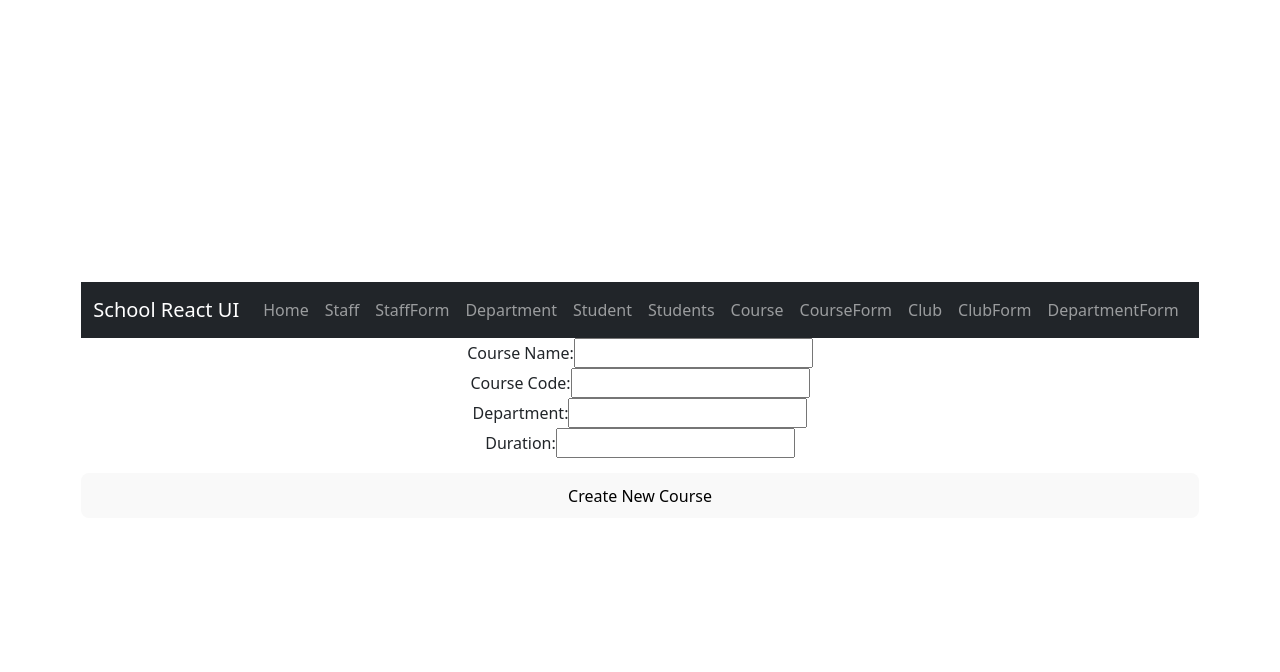
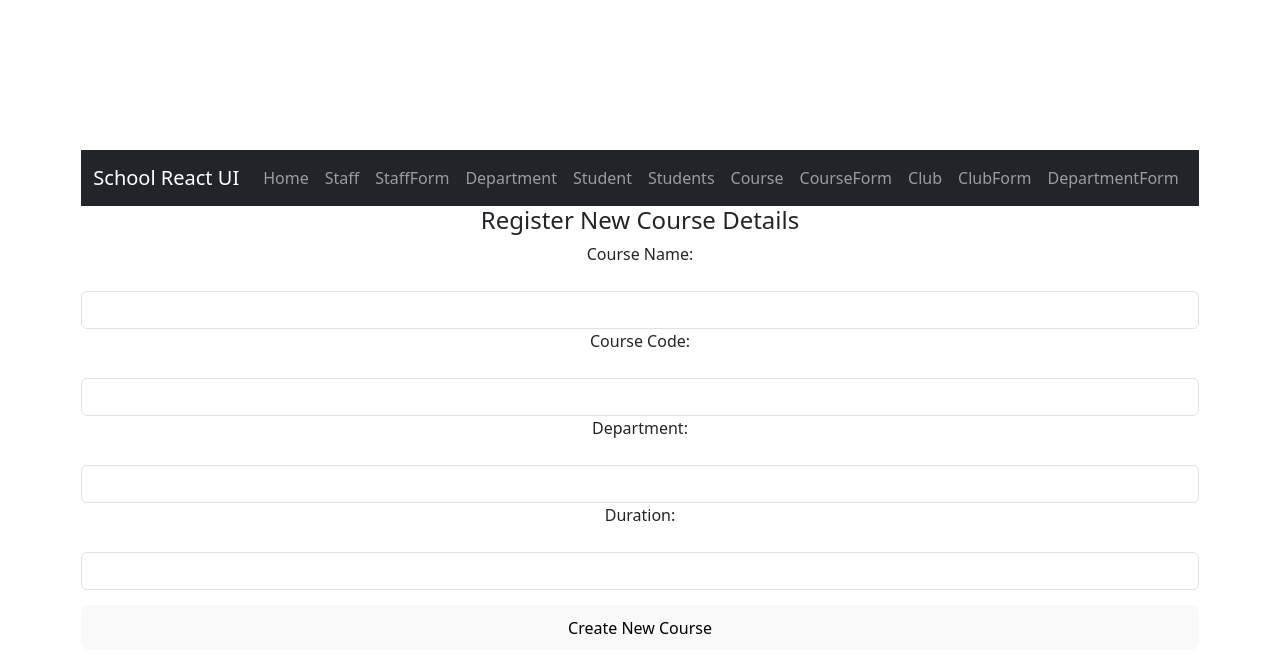
Before and after one commit to pktpaulie/SchoolSystem, a React (Vite) app: page /courseform in a window 1280 px wide. Shown: the top 672 px of the page. Built offline with nearby package versions, Linux system fonts and the light colour scheme.

Commit message:
Modified course-form, club  componets with react-bootstrap

```diff
--- a/src/components/Club.jsx
+++ b/src/components/Club.jsx
@@ -1,4 +1,5 @@
 import React, { useState, useEffect } from 'react';
+import { Table } from 'react-bootstrap';
 
 const API_URL = 'https://school-api-2wqk.onrender.com/api/clubs/';
 
@@ -20,19 +21,33 @@ const Club = () => {
   };
 
   return (
+    <>
  <div>
+        <h2>Registered School Clubs</h2>
   {clubData ? (
-        <ul>
+     <Table striped bordered hover style={{ width: '100%' }}>
+       <thead>
+        <tr>
+          <th>ID</th>
+          <th>Club Name</th>
+          <th>Head of Club</th>
+        </tr>
+      </thead>
+      <tbody>
         {clubData.map((club) => (
-            <li key={club.id}>
-              {club.club_name} - {club.head_of_club}
-            </li>
+          <tr key={club.id}>
+            <td>{club.id}</td>
+            <td>{club.club_name}</td>
+            <td>{club.head_of_club}</td>
+          </tr>
         ))}
-        </ul>
+      </tbody>
+    </Table>
   ) : (
-        <p>Loading club data...</p>
+    <p>Loading Club Details from DB ...</p>
   )}
 </div>
+    </>
   );
 };
 
--- a/src/components/ClubForm.jsx
+++ b/src/components/ClubForm.jsx
@@ -1,4 +1,5 @@
 import React, { useState } from 'react';
+import { Form, Button } from 'react-bootstrap';
 
 const ClubForm = () => {
   const [clubName, setClubName] = useState('');
@@ -36,17 +37,18 @@ const ClubForm = () => {
 
   return (
     <form onSubmit={handleSubmit}>
+      <h4>Register New Club Details</h4>
       <div>
-        <label>Club Name:</label>
-        <input type="text" value={clubName} onChange={(e) => setClubName(e.target.value)} required />
-      </div>
-      <div>
-        <label>Head of Club:</label>
-        <input type="text" value={headOfClub} onChange={(e) => setHeadOfClub(e.target.value)} required />
-      </div>
+      <Form.Group style={{marginTop:'25px'}}>
+        <Form.Control type="text"   placeholder="Club Name" value={clubName} onChange={(e) => setClubName(e.target.value)} />
+      </Form.Group>
+      <Form.Group style={{marginTop:'25px'}}>
+        <Form.Control type="text"   placeholder="Club Name" value={headOfClub} onChange={(e) => setHeadOfClub(e.target.value)} required />
+      </Form.Group>
+        </div>
+        <Button  type="submit" variant="outline-primary" style={{marginTop:'15px', width: '100%' }}> Register New Club </Button>
 
-      <button  type="submit" variant="outline-primary" style={{marginTop:'15px', width: '100%' }}>Create New Club</button>
-    </form>
+     </form>
   );
 };
 
--- a/src/components/CourseForm.jsx
+++ b/src/components/CourseForm.jsx
@@ -1,4 +1,5 @@
 import React, { useState } from 'react';
+import { Form, Button } from 'react-bootstrap';
 
 const CourseForm = () => {
   const [courseName, setCourseName] = useState('');
@@ -42,22 +43,32 @@ const CourseForm = () => {
 
   return (
     <form onSubmit={handleSubmit}>
+              <h4>Register New Course Details</h4>
+
       <div>
-        <label>Course Name:</label>
-        <input type="text" value={courseName} onChange={(e) => setCourseName(e.target.value)} required />
-      </div>
+      <label>Course Name:</label>
+      <Form.Group style={{marginTop:'25px'}}>
+        <Form.Control type="text"    value={courseName} onChange={(e) => setCourseName(e.target.value)} required />
+      </Form.Group>
+       </div>
       <div>
         <label>Course Code:</label>
-        <input type="text" value={courseCode} onChange={(e) => setCourseCode(e.target.value)} required />
-      </div>
+        <Form.Group style={{marginTop:'25px'}}>
+        <Form.Control type="text"    value={courseCode} onChange={(e) => setCourseCode(e.target.value)} required />
+      </Form.Group>
+       </div>
       <div>
         <label>Department:</label>
-        <input type="text" value={department} onChange={(e) => setDepartment(e.target.value)} required />
-      </div>
+        <Form.Group style={{marginTop:'25px'}}>
+        <Form.Control type="text"    value={department} onChange={(e) => setDepartment(e.target.value)} required />
+      </Form.Group>
+       </div>
       <div>
         <label>Duration:</label>
-        <input type="text" value={duration} onChange={(e) => setDuration(e.target.value)} required />
-      </div>
+        <Form.Group style={{marginTop:'25px'}}>
+        <Form.Control type="text"    value={duration} onChange={(e) => setDuration(e.target.value)} required />
+      </Form.Group>
+       </div>
       <button  type="submit" variant="outline-primary" style={{marginTop:'15px', width: '100%' }}>Create New Course</button>
     </form>
   );
```
Lines whose indentation alone changed are shown as unchanged.
